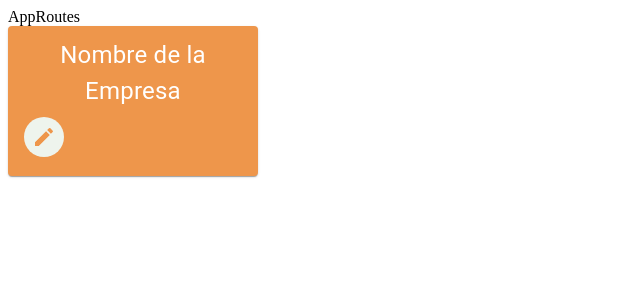
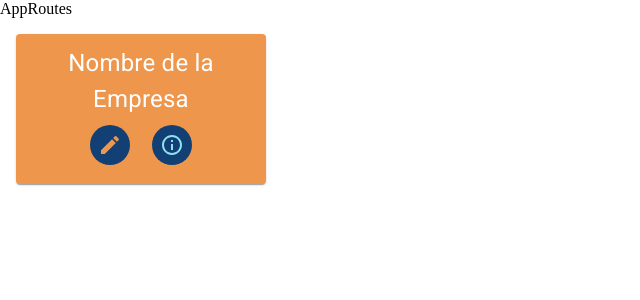
Before and after one commit to JeronimoCortez/ProyectoFinalProg3, a React (Vite) app in the folder vite-project/: page / in a window 1280 px wide. Shown: the top 300 px of the page, without its empty margins (0-640 px from the left). Built offline with nearby package versions, Linux system fonts and the light colour scheme.

Commit message:
"Cambios 18/10/2024"

```diff
--- a/vite-project/index.html
+++ b/vite-project/index.html
@@ -1,18 +1,23 @@
 <!DOCTYPE html>
 <html lang="en">
+
 <head>
   <meta charset="UTF-8" />
   <link rel="icon" type="image/svg+xml" href="/vite.svg" />
   <meta name="viewport" content="width=device-width, initial-scale=1.0" />
   <!-- GOOGLE ICONS -->
-    <link
-      href="https://fonts.googleapis.com/icon?family=Material+Icons"
-      rel="stylesheet"
-    />
+  <link href="https://fonts.googleapis.com/icon?family=Material+Icons" rel="stylesheet" />
+
+  <!-- GOOGLE FONTS -->
+  <link rel="preconnect" href="https://fonts.googleapis.com" />
+  <link rel="preconnect" href="https://fonts.gstatic.com" crossorigin />
+  <link rel="stylesheet" href="https://fonts.googleapis.com/css2?family=Roboto:wght@300;400;500;700&display=swap" />
   <title>Vite + React + TS</title>
 </head>
+
 <body>
   <div id="root"></div>
   <script type="module" src="/src/main.tsx"></script>
 </body>
+
 </html>
--- a/vite-project/src/Components/ui/CardCompany/CardCompany.tsx
+++ b/vite-project/src/Components/ui/CardCompany/CardCompany.tsx
@@ -1,6 +1,6 @@
 import { Box, Card, CardContent, Typography } from "@mui/material";
 import { EditButton } from "../EditButton/EditButton";
-import styles from "../EditButton/EditButton.module.css";
+import { InfoButton } from "../InfoButton/InfoButton";
 
 const bull = (
   <Box
@@ -22,16 +22,26 @@ export const CardCompany = () => {
           justifyContent: "center",
           alignItems: "center",
           backgroundColor: "#EE964B",
+          margin: "1rem",
         }}
       >
         <CardContent>
           <Typography
             gutterBottom
-            sx={{ color: "#FFFFFF", fontSize: 24, textAlign: "center" }}
+            sx={{
+              color: "#FFFFFF",
+              fontSize: 24,
+              textAlign: "center",
+            }}
           >
             Nombre de la Empresa
           </Typography>
-          <EditButton typeEdit="Company" className={styles.company} />
+          <div
+            style={{ display: "flex", justifyContent: "center", gap: "1.4rem" }}
+          >
+            <EditButton typeEdit="Company" isCompany={true} />
+            <InfoButton typeEdit="Company" isCompany={true} />
+          </div>
         </CardContent>
       </Card>
     </>
--- a/vite-project/src/Components/ui/EditButton/EditButton.module.css
+++ b/vite-project/src/Components/ui/EditButton/EditButton.module.css
@@ -6,6 +6,7 @@
   display: flex;
   justify-content: center;
   align-items: center;
+  cursor: pointer;
 }
 
 .editIcon {
@@ -13,6 +14,6 @@
   color: #ee964b;
 }
 
-.editIcon.company {
+.company {
   background-color: #134074;
 }
--- a/vite-project/src/Components/ui/EditButton/EditButton.tsx
+++ b/vite-project/src/Components/ui/EditButton/EditButton.tsx
@@ -4,9 +4,10 @@ import styles from "./EditButton.module.css";
 
 interface IEditButtonProps {
   typeEdit: string;
+  isCompany: boolean;
 }
 
-export const EditButton: FC<IEditButtonProps> = ({ typeEdit }) => {
+export const EditButton: FC<IEditButtonProps> = ({ typeEdit, isCompany }) => {
   const handleEdit = () => {
     switch (typeEdit) {
       case "Company":
@@ -28,7 +29,10 @@ export const EditButton: FC<IEditButtonProps> = ({ typeEdit }) => {
   };
   return (
     <>
-      <div className={styles.containerEditIcon}>
+      <div
+        className={`${styles.containerEditIcon}
+        ${isCompany ? styles.company : ""}`}
+      >
         <EditIcon className={styles.editIcon} onClick={handleEdit} />
       </div>
     </>
--- a/vite-project/src/Components/ui/InfoButton/InfoButton.module.css
+++ b/vite-project/src/Components/ui/InfoButton/InfoButton.module.css
@@ -6,8 +6,14 @@
   border-radius: 50%;
   display: flex;
   background-color: #eef4ed;
+  cursor: pointer;
 }
+
 .infoIcon {
   font-size: 18px;
   color: #90e0ef;
 }
+
+.company {
+  background-color: #134074;
+}
--- a/vite-project/src/Components/ui/InfoButton/InfoButton.tsx
+++ b/vite-project/src/Components/ui/InfoButton/InfoButton.tsx
@@ -4,9 +4,10 @@ import styles from "./InfoButton.module.css";
 
 interface IInfoButtonProps {
   typeEdit: string;
+  isCompany: boolean;
 }
 
-export const InfoButton: FC<IInfoButtonProps> = ({ typeEdit }) => {
+export const InfoButton: FC<IInfoButtonProps> = ({ typeEdit, isCompany }) => {
   const handleInfo = () => {
     switch (typeEdit) {
       case "Companies":
@@ -28,7 +29,10 @@ export const InfoButton: FC<IInfoButtonProps> = ({ typeEdit }) => {
   };
   return (
     <>
-      <div className={styles.containerInfoIcon}>
+      <div
+        className={`${styles.containerInfoIcon}
+        ${isCompany ? styles.company : ""}`}
+      >
         <InfoIcon className={styles.infoIcon} onClick={handleInfo} />
       </div>
     </>
--- a/vite-project/src/main.tsx
+++ b/vite-project/src/main.tsx
@@ -1,6 +1,7 @@
 import { StrictMode } from "react";
 import { createRoot } from "react-dom/client";
 import App from "./App.tsx";
+import "./styles/global.css";
 
 createRoot(document.getElementById("root")!).render(
   <StrictMode>
--- /dev/null
+++ b/vite-project/src/styles/global.css
@@ -0,0 +1,5 @@
+* {
+  margin: 0;
+  padding: 0;
+  box-sizing: border-box;
+}
```
Also changed, not shown: vite-project/src/Components/ui/AddButton/AddButton.module.css (renamed from vite-project/src/Components/ui/PlusButton/PlusButton.module.css), vite-project/src/Components/ui/AddButton/AddButton.tsx (renamed from vite-project/src/Components/ui/PlusButton/PlusButton.tsx). Lines whose indentation alone changed are shown as unchanged.
